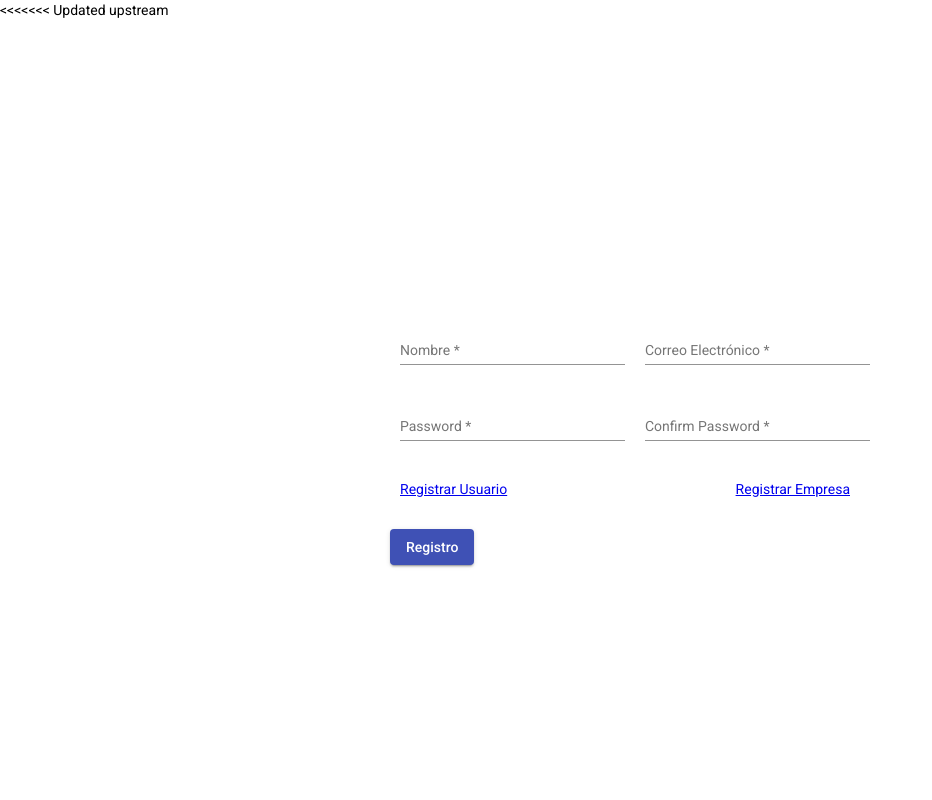
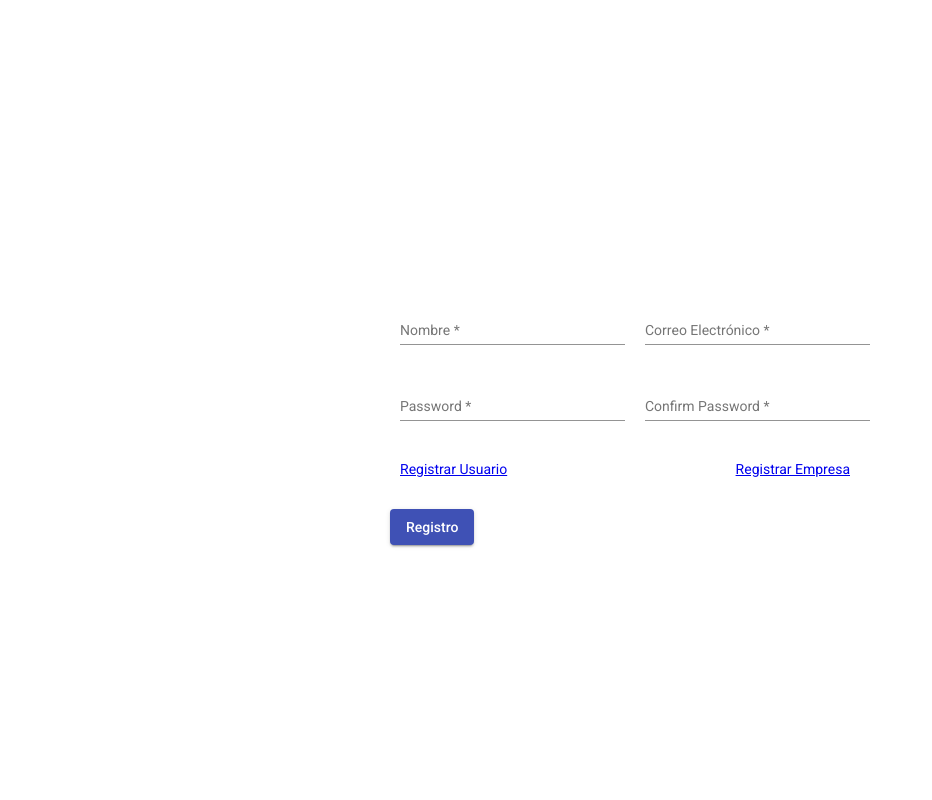
Before and after one commit to UlisesVil/HackatonGM, an Angular app: page /login in a window 1280 px wide. Shown: the top 800 px of the page, without its empty margins (0-932 px from the left). Built offline with nearby package versions, Linux system fonts and the light colour scheme.

Commit message:
app-component delete app-login

```diff
--- a/src/app/app.component.html
+++ b/src/app/app.component.html
@@ -1,7 +1,3 @@
-<<<<<<< Updated upstream
-<app-login></app-login>
-=======
->>>>>>> Stashed changes
 
 
 <router-outlet></router-outlet>
```
